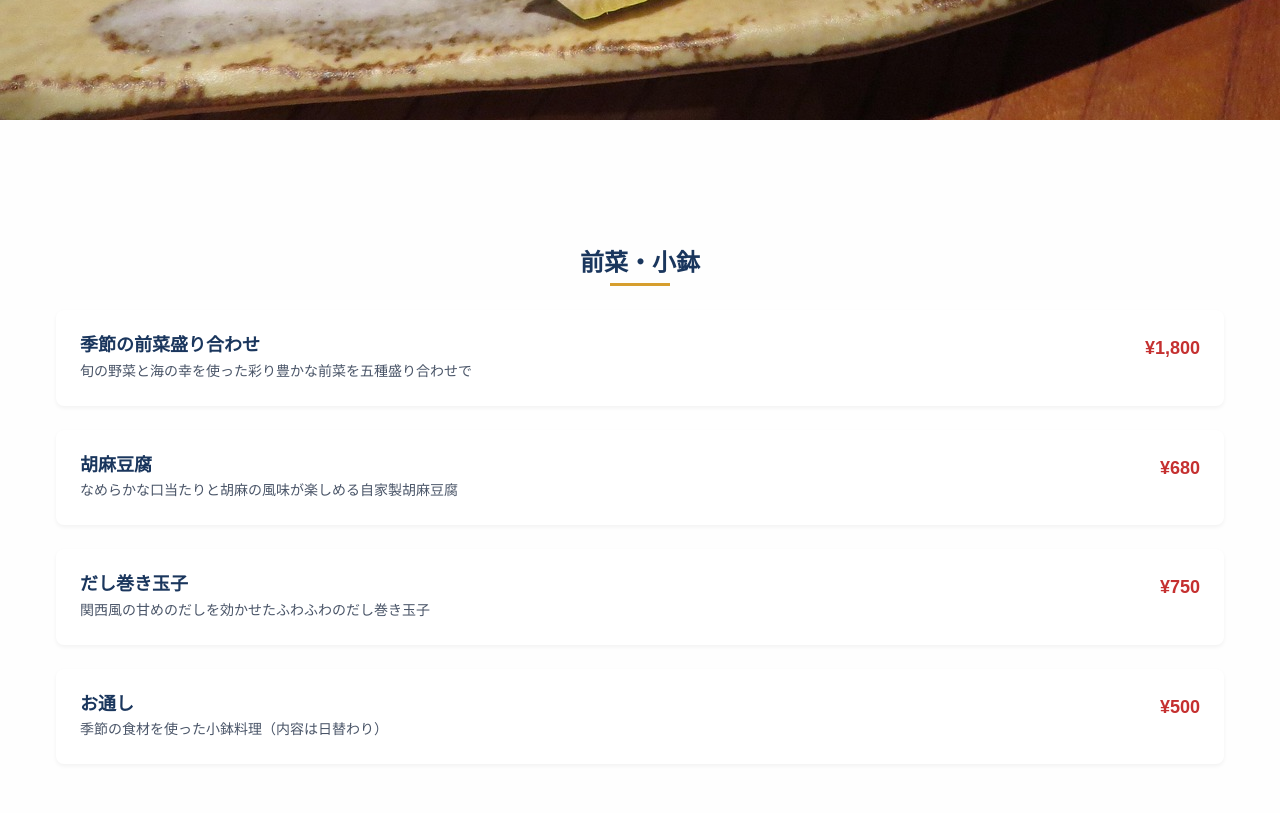
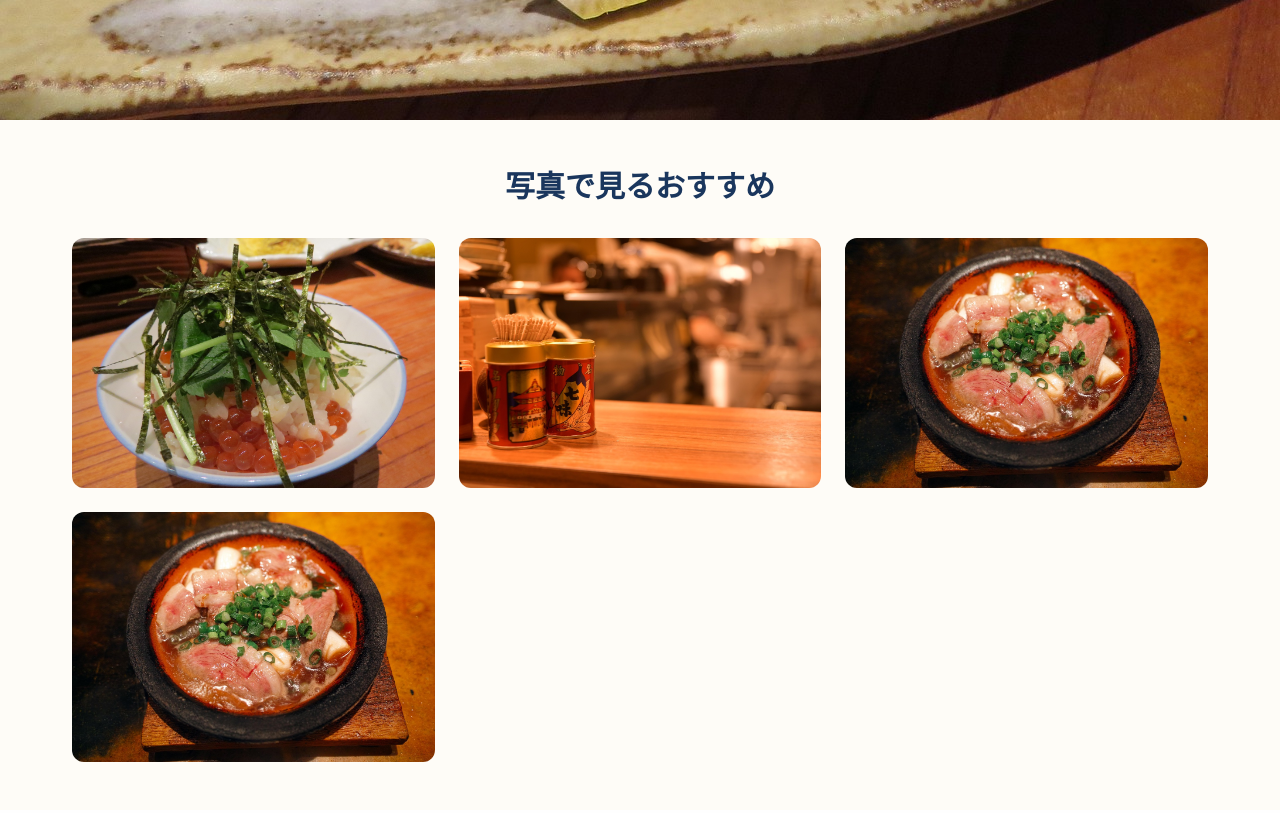
Before and after one commit to iyuya1808/template-2, a plain HTML site: page menu.html in a window 1280 px wide. Shown: the part 760-1573 px from the top of the page. Drawn offline with Linux system fonts and the light colour scheme; files whose address does not match are found by name.

Commit message:
feat(menu): add photo section using existing image/ assets

```diff
--- a/menu.html
+++ b/menu.html
@@ -97,6 +97,31 @@
                 <div class="hero-text">
                     <h1 class="hero-title">お料理・お飲み物メニュー</h1>
                     <p class="hero-subtitle">季節の恵みを活かした本格和食と<br>厳選された地酒をお楽しみください</p>
+                </div>
+            </div>
+        </section>
+
+        <!-- Photo Menu Section -->
+        <section style="padding: 3rem 0; background-color: #fefcf7;">
+            <div class="container">
+                <h2 class="section-title">写真で見るおすすめ</h2>
+                <div class="gallery-grid">
+                    <div class="gallery-item">
+                        <img src="image/sashimi.jpg" alt="本日の刺身盛り合わせ" loading="lazy">
+                        <div class="gallery-overlay"><div class="gallery-caption">本日の刺身盛り合わせ（¥2,800）</div></div>
+                    </div>
+                    <div class="gallery-item">
+                        <img src="image/tempura.jpg" alt="季節野菜の天ぷら" loading="lazy">
+                        <div class="gallery-overlay"><div class="gallery-caption">季節野菜の天ぷら（¥1,500）</div></div>
+                    </div>
+                    <div class="gallery-item">
+                        <img src="image/grilled-fish.jpg" alt="銀だらの西京焼き" loading="lazy">
+                        <div class="gallery-overlay"><div class="gallery-caption">銀だらの西京焼き（¥1,380）</div></div>
+                    </div>
+                    <div class="gallery-item">
+                        <img src="image/seafood-bowl.jpg" alt="海鮮丼" loading="lazy">
+                        <div class="gallery-overlay"><div class="gallery-caption">海鮮丼（¥1,680）</div></div>
+                    </div>
                 </div>
             </div>
         </section>
```
